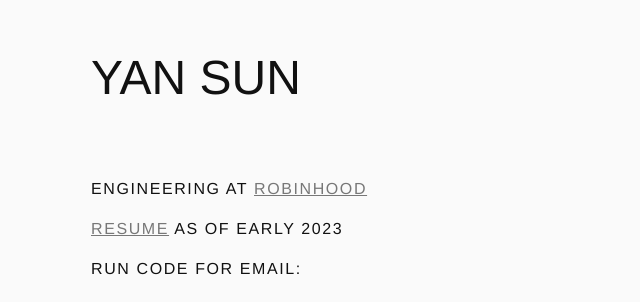
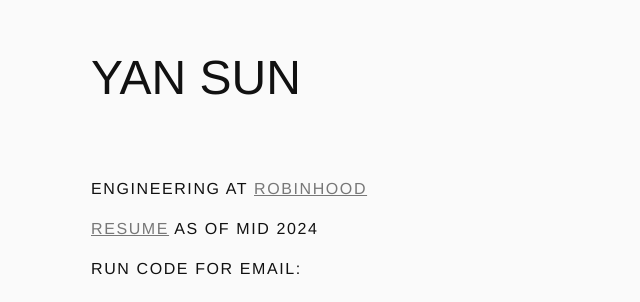
Before and after one commit to yans/yans.github.io, a plain HTML site: page index.full.html in a window 1280 px wide. Shown: the part 126-428 px from the top of the page, 37-677 px from the left. Drawn offline with Linux system fonts and the light colour scheme.

Commit message:
Update index.full.html

```diff
--- a/index.full.html
+++ b/index.full.html
@@ -277,7 +277,7 @@
         </header>
         <p>
           Engineering at <a class="robinhood" href="https://www.robinhood.com">Robinhood</a></br>
-          <a href="/yan-sun-resume.pdf">Resume</a> as of early 2023<br>
+          <a href="/yan-sun-resume.pdf">Resume</a> as of mid 2024<br>
           Run code for email:
         </p>
         <div id="email-section">
```
